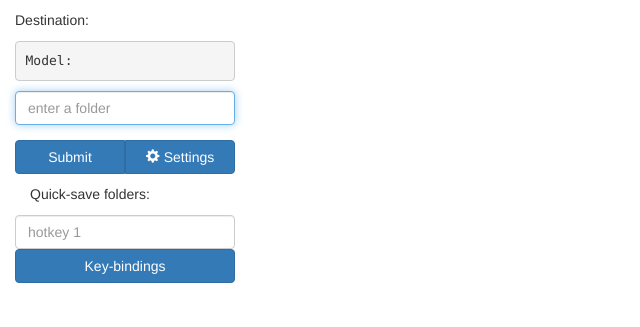
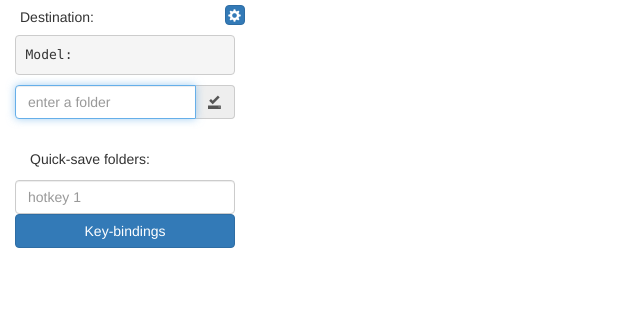
Before and after one commit to all-mike/bookmap, a browser extension: page index.html in a window 1280 px wide. Shown: the whole page, without its empty margins (0-640 px from the left). Drawn offline with Linux system fonts and the light colour scheme.

Commit message:
implemented settings clickables

```diff
--- a/app/app.js
+++ b/app/app.js
@@ -65,24 +65,31 @@ angular.module('hotmap', ['ui.bootstrap'])
     template:
     `
       <div class="papa">
-        <div class="panel-heading">Destination:</div>
+
+      <div class="row">
+          <div class="col-xs-6">
+            <h4>Destination:</h4>
+          </div>
+          <div class="col-xs-6" id="rightlean">
+            <button class="btn btn-primary" type="viewchange" id="cogbutt" ng-click="openpanel = !openpanel">
+              <span class="glyphicon glyphicon-cog" id="cog" aria-hidden="true"></span>
+            </button>
+          </div>
+        </div>
 
         <div class="container-fluid">
         <pre>Model: {{selected | json}}</pre>
 
-          <div class="form-group">
+          <div class="input-group">
             <input name="folders" id="folders" type="text" placeholder="enter a folder" ng-model="selected" uib-typeahead="bm as bm.title for bm in folders | filter:$viewValue | limitTo:8" class="form-control" typeahead-on-select="$ctrl.savebm()" autofocus>
+            <span class="input-group-addon"><span class="glyphicon glyphicon-saved" aria-hidden="true"></span></span>
           </div>
 
-          <div class="btn-group btn-group-justified" role="group" aria-label="...">
-            <div class="btn-group" role="group">
-              <button class="btn btn-primary" type="submit" ng-click="$ctrl.savebm()">Submit</button>
-            </div>
-            <div class="btn-group" role="group">
-              <button class="btn btn-primary" type="viewchange" ng-click="openpanel = !openpanel">
-                <span class="glyphicon glyphicon-cog" aria-hidden="true"></span> Settings
-              </button>
-            </div>
+          <!--<div class="btn-group" role="group">
+            <button class="btn btn-primary" type="submit" ng-click="$ctrl.savebm()">Submit</button>
+          </div>-->
+          <div class="btn-group" role="group">
+
           </div>
 
           <div class="settings-panel" ng-if="openpanel">
--- a/css/style.css
+++ b/css/style.css
@@ -9,8 +9,30 @@
 
 h4{
   margin-left: 20px;
+  font-size: 14px;
 }
 
 #widebutt{
   width: 100%;
 }
+
+#cog{
+  font-size: 13px !important;
+  margin-left: -1px;
+  margin-top: -1px;
+}
+
+#cogbutt{
+  height: 20px !important;
+  width: 20px !important;
+  padding-left: 0px;
+  padding-right: 0px;
+  padding-top: 0px;
+  padding-bottom: 0px;
+  margin-right: 5px;
+  margin-top: 5px;
+}
+
+#rightlean{
+  text-align: right;
+}
```
